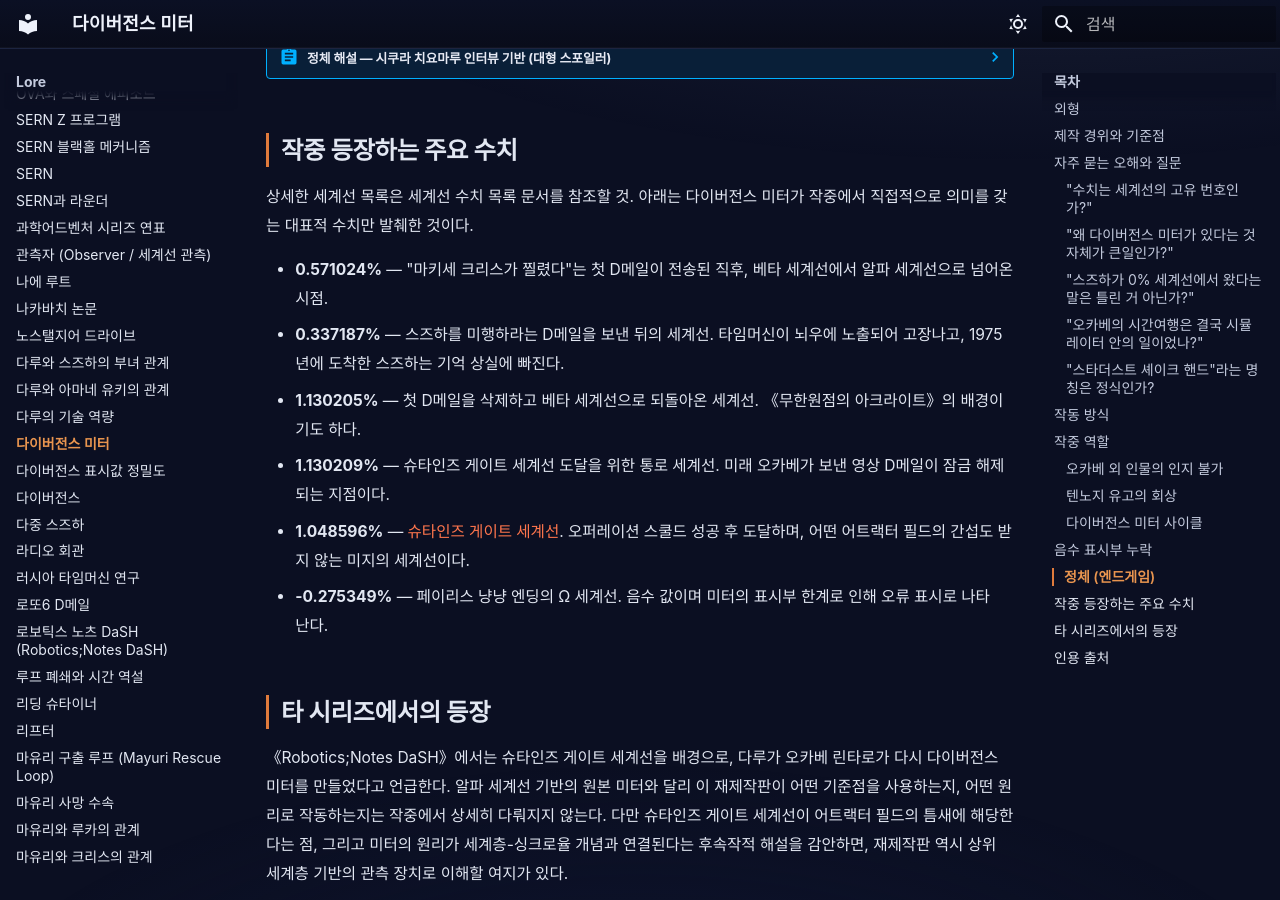
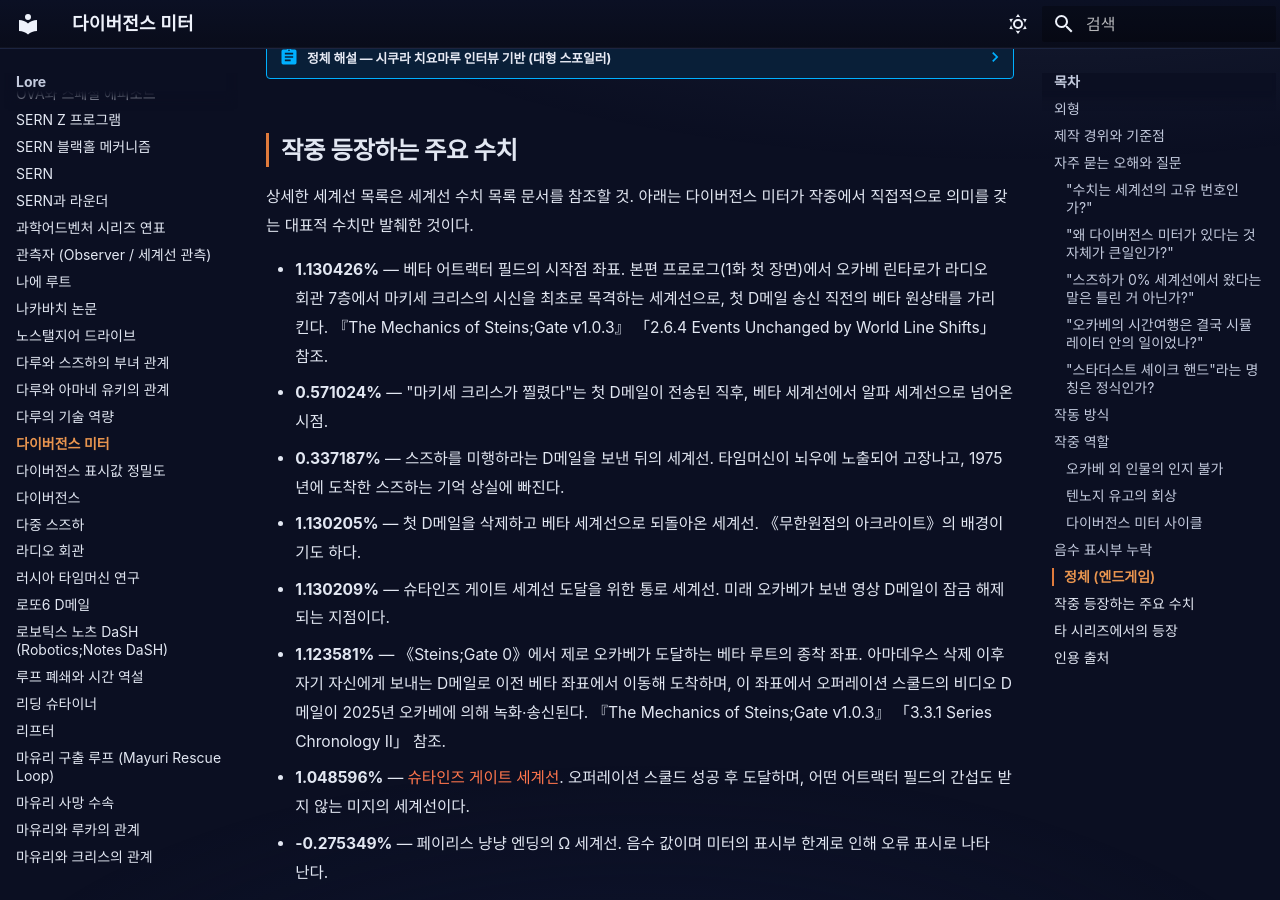
Before and after one commit to sgwiki/sgwiki.github.io, an MkDocs documentation site: the page built from wiki/lore/다이버전스-미터.md, in a window 1280 px wide and 900 px high, scrolled down 4984 px. Built offline with MkDocs 1.6.1 and Material for MkDocs 9.7.7, drawn with Linux system fonts in a browser that asks for light colours; some web fonts are replaced.

Commit message:
feat(wiki): 다이버전스-미터 — P10 db72f9e6 패치 적용

```diff
--- a/wiki/lore/다이버전스-미터.md
+++ b/wiki/lore/다이버전스-미터.md
@@ -113,10 +113,12 @@ description: "다이버전스 미터(ダイバージェンスメーター, Diver
 
 상세한 세계선 목록은 세계선 수치 목록 문서를 참조할 것. 아래는 다이버전스 미터가 작중에서 직접적으로 의미를 갖는 대표적 수치만 발췌한 것이다.
 
+- **1.130426%** — 베타 어트랙터 필드의 시작점 좌표. 본편 프로로그(1화 첫 장면)에서 오카베 린타로가 라디오 회관 7층에서 마키세 크리스의 시신을 최초로 목격하는 세계선으로, 첫 D메일 송신 직전의 베타 원상태를 가리킨다. 『The Mechanics of Steins;Gate v1.0.3』 「2.6.4 Events Unchanged by World Line Shifts」 참조.
 - **0.571024%** — "마키세 크리스가 찔렸다"는 첫 D메일이 전송된 직후, 베타 세계선에서 알파 세계선으로 넘어온 시점.
 - **0.337187%** — 스즈하를 미행하라는 D메일을 보낸 뒤의 세계선. 타임머신이 뇌우에 노출되어 고장나고, 1975년에 도착한 스즈하는 기억 상실에 빠진다.
 - **1.130205%** — 첫 D메일을 삭제하고 베타 세계선으로 되돌아온 세계선. 《무한원점의 아크라이트》의 배경이기도 하다.
 - **1.130209%** — 슈타인즈 게이트 세계선 도달을 위한 통로 세계선. 미래 오카베가 보낸 영상 D메일이 잠금 해제되는 지점이다.
+- **1.123581%** — 《Steins;Gate 0》에서 제로 오카베가 도달하는 베타 루트의 종착 좌표. 아마데우스 삭제 이후 자기 자신에게 보내는 D메일로 이전 베타 좌표에서 이동해 도착하며, 이 좌표에서 오퍼레이션 스쿨드의 비디오 D메일이 2025년 오카베에 의해 녹화·송신된다. 『The Mechanics of Steins;Gate v1.0.3』 「3.3.1 Series Chronology II」 참조.
 - **1.048596%** — [슈타인즈 게이트 세계선](슈타인즈-게이트-세계선.md). 오퍼레이션 스쿨드 성공 후 도달하며, 어떤 어트랙터 필드의 간섭도 받지 않는 미지의 세계선이다.
 - **-0.275349%** — 페이리스 냥냥 엔딩의 Ω 세계선. 음수 값이며 미터의 표시부 한계로 인해 오류 표시로 나타난다.
 
```
